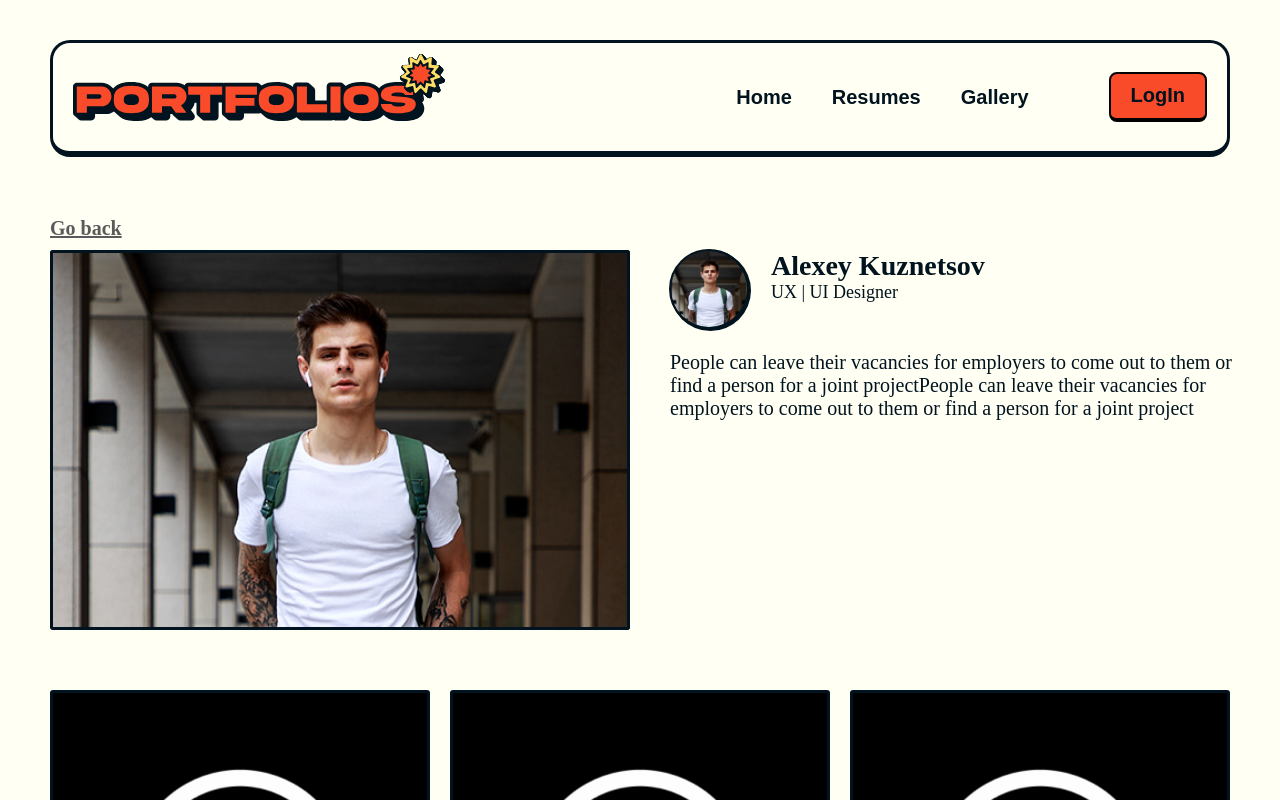
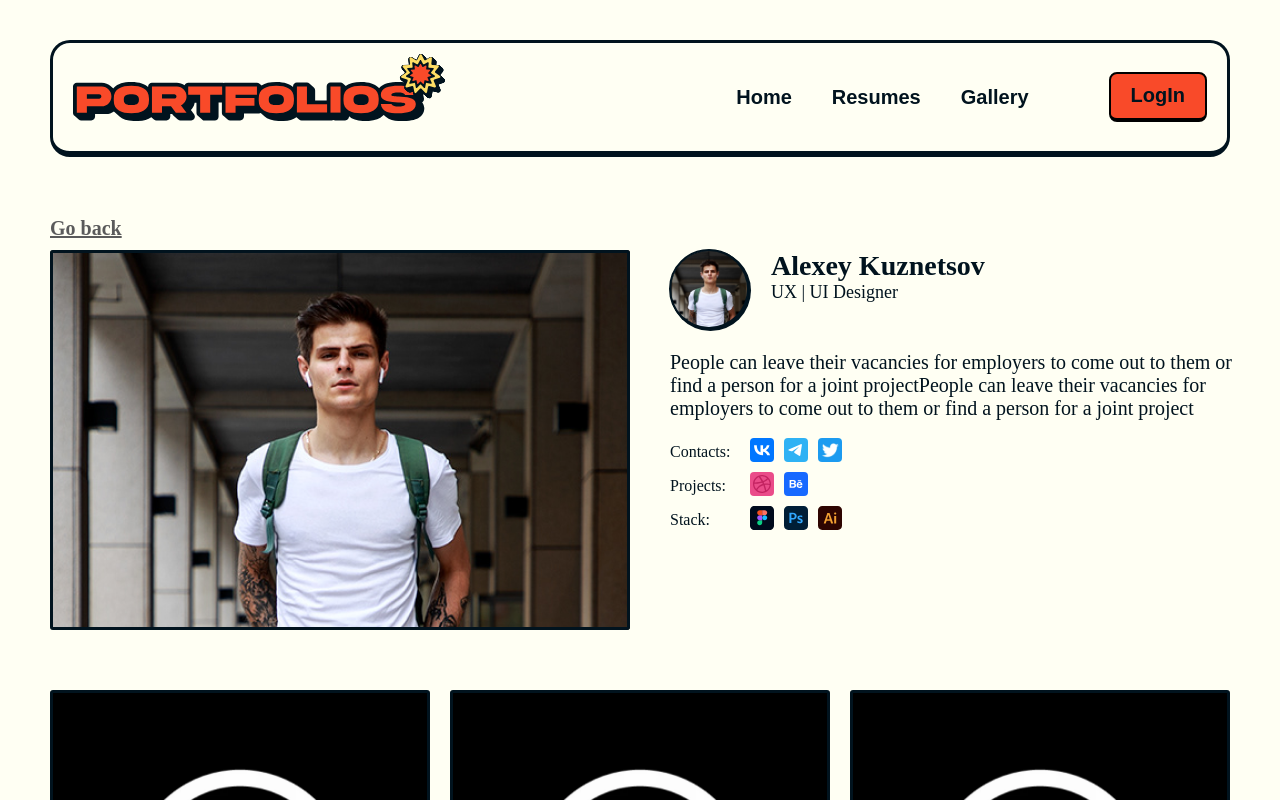
Before and after one commit to RomanxAnanev/Portfolios, a React (Vite) app: page /AccountPage in a window 1280 px wide. Shown: the top 800 px of the page. Built offline with nearby package versions, Linux system fonts and the light colour scheme; a web font is replaced by a local one.

Commit message:
style for scroll bar

```diff
--- a/src/App.css
+++ b/src/App.css
@@ -1,11 +1,23 @@
 
-*{
+* {
     box-sizing: border-box;
     margin: 0;
     padding: 0;
+
 }
+::-webkit-scrollbar {
+    width: 18px;
+}
+::-webkit-scrollbar-thumb {
+    background-color: #fffff3; /* Цвет ползунка */
+    border-radius: 5px; /* Скругление углов ползунка */
+    border: 2px solid #01131E;
+}
+::-webkit-scrollbar-track {
+    background-color: #e1e1e1; /* Цвет трека (фона) */
+  }
 
-.container{
+.container {
     margin-left: auto;
     margin-right: auto;
     max-width: 1180px;
--- a/src/components/GoBackButton/GoBackButton.module.css
+++ b/src/components/GoBackButton/GoBackButton.module.css
@@ -11,4 +11,5 @@
     background: none;
     border: none;
     cursor: pointer;
+    margin-bottom: 10px;
 }
--- a/src/pages/AccountPage/AccountPage.jsx
+++ b/src/pages/AccountPage/AccountPage.jsx
@@ -2,6 +2,7 @@ import React from 'react'
 import style from './AccountPage.module.css'
 import { Card } from '../../components/Card/Card'
 import { GoBackButton } from '../../components/GoBackButton/GoBackButton'
+import { ResumeService } from '../../components/ResumeService/ResumeService'
 
 export const AccountPage = () => {
   return (
@@ -34,6 +35,9 @@ export const AccountPage = () => {
                         People can leave their vacancies for employers to come out to them or find a person for a joint projectPeople can leave their vacancies for employers to come out to them or find a person for a joint project
                     </p>
                 </div>
+                <div className={style.resumeService}>
+                    <ResumeService />
+                </div>
             </div>
 
         </div>
--- a/src/pages/AccountPage/AccountPage.module.css
+++ b/src/pages/AccountPage/AccountPage.module.css
@@ -26,7 +26,6 @@ a{
     line-height: normal;
     text-decoration-line: underline;
     align-items: flex-start;
-    margin-bottom: 10px;
 }
 .content__img{
     outline: 3px solid #01131E;
@@ -102,3 +101,7 @@ a{
     gap: 60px 20px;
     max-width: 1180px;
 }
+.resumeService{
+    margin-top: 20px;
+    margin-left: -15px;
+}
--- a/src/pages/AddProjectPage/AddProjectPage.module.css
+++ b/src/pages/AddProjectPage/AddProjectPage.module.css
@@ -10,6 +10,10 @@
     gap: 20px;
 }
 
+.project__img{
+    border-radius: 3px;
+    border: 3px solid #01131E;
+}
 .inputs{
     display: flex;
     flex-direction: column;
```
